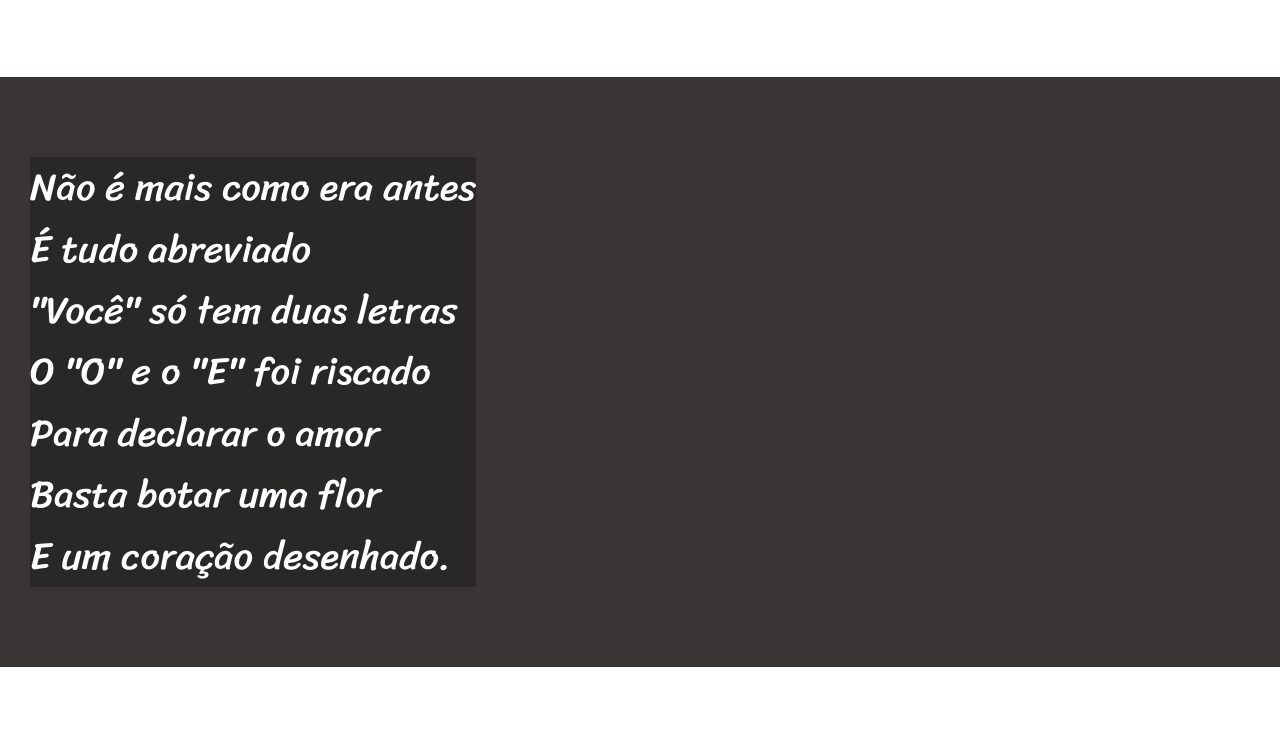
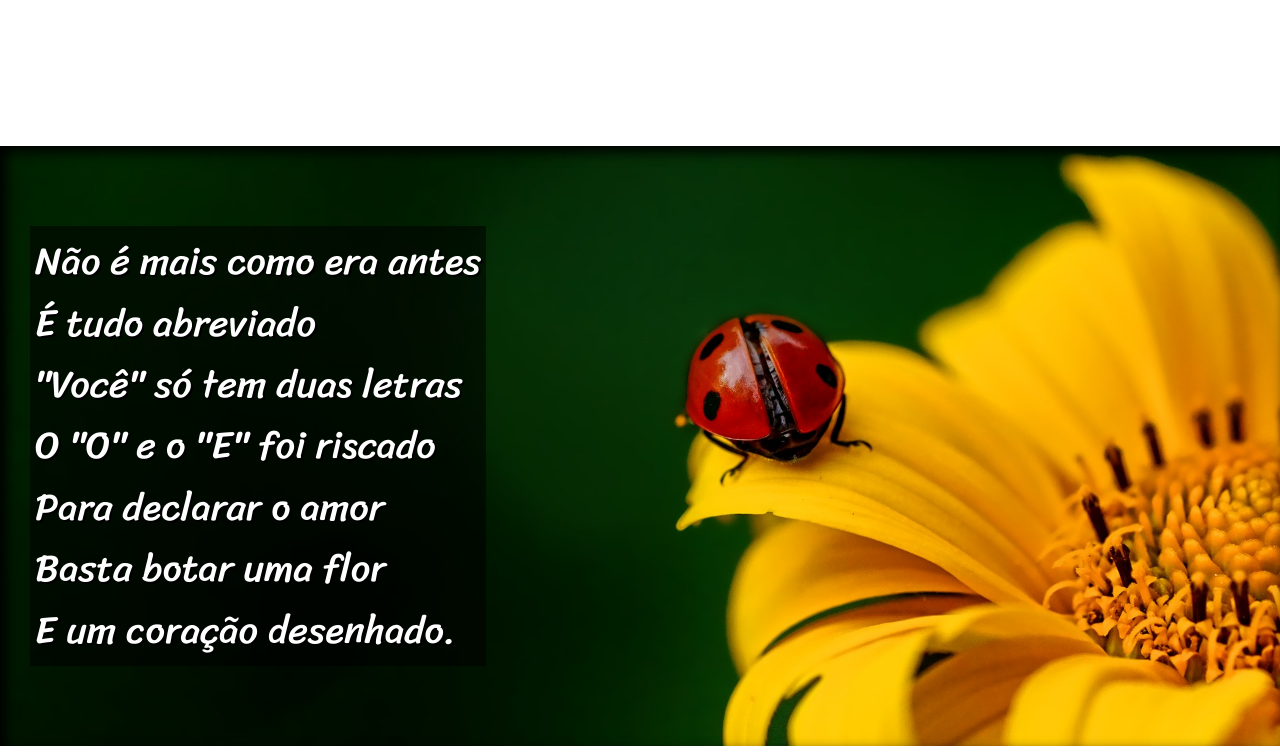
Before and after one commit to EdemarSorgato/html-css, a plain HTML site: page desafios/d012/index.html in a window 1280 px wide. Shown: the part 786-1540 px from the top of the page. Drawn offline with Linux system fonts and the light colour scheme.

Commit message:
atualizando desafio012

```diff
--- a/desafios/d012/estilo/style.css
+++ b/desafios/d012/estilo/style.css
@@ -10,7 +10,7 @@
     --fonte3: 'Sriracha', cursive;
 }
 * {
-    margin: 0px;-
+    margin: 0px;
     padding: 0px;
 }
 
@@ -56,6 +56,10 @@ section {
     font-size: 3vw;
 }
 
+section > p {
+    padding-bottom: 1.8em;
+}
+
 section.normal {
     background-color: white;
     color: black;
@@ -64,13 +68,26 @@ section.normal {
 section.imagem {
     background-color: rgb(57, 53, 53);
     color: white;
+    box-shadow: inset 6px 6px 13px 0px black;
+    background-size: cover;
+    background-attachment: fixed;
 }
 
 section.imagem > p {
     display: inline-block;
-    position: 5px;
-    background-color: rgba(0, 0, 0, 0.262);
+    padding: 5px;
+    background-color: rgba(0, 0, 0, 0.557);
+    text-shadow: 2px 2px 0px black;
+}
 
+section#img01 {
+    background-image: url('../imagens/background001.jpg');
+    background-position: right center;
+
+}
+
+section#img02 {
+    background-image: url('../imagens/background002.jpg');
 }
 
 footer {
--- a/desafios/d012/index.html
+++ b/desafios/d012/index.html
@@ -29,7 +29,7 @@
     </p>
 </section>
 
-<section class="imagem">
+<section class="imagem" id="img01">
     <p>
     Não é mais como era antes <br>
     É tudo abreviado <br>
@@ -61,7 +61,7 @@
     </p>
 </section>
 
-<section class="imagem">
+<section class="imagem" id="img02">
     <p>
     Escritas com a próa mão Nas linhas do coração. <br>
     Tenho saudade das cartaspri <br>
```
